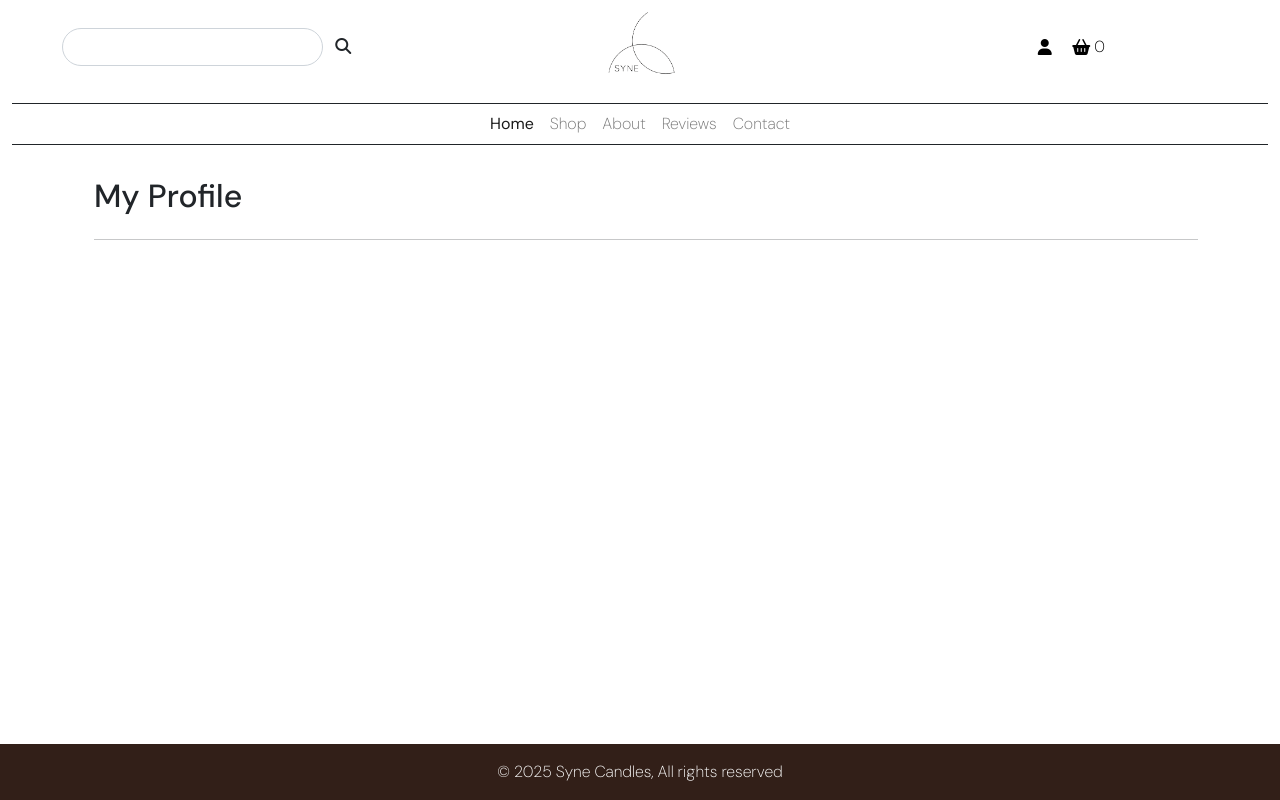
After one commit to j-mlo/syne_candles, a Django app: page /profile/ in a window 1280 px wide. The commit adds this page. Run offline with Django 4.2, Linux system fonts and the light colour scheme; some libraries are stand-ins or nearby versions; some web fonts are replaced.

Commit message:
Add profiles view, urls, template and custom css file

```diff
--- a/checkout/templates/checkout/checkout.html
+++ b/checkout/templates/checkout/checkout.html
@@ -11,7 +11,6 @@
 
     <div class="row">
         <div class="col-12 my-4 ps-4">
-            <hr>
             <h2 class="mb-4">Checkout</h2>
             <hr>
         </div>
--- a/checkout/templates/checkout/checkout_success.html
+++ b/checkout/templates/checkout/checkout_success.html
@@ -10,7 +10,6 @@
 
     <div class="row">
         <div class="col-12 my-4 ps-4">
-            <hr>
             <h2 class="mb-4">Thank you for your purchase!</h2>
             <hr>
             <p>Your order information is below and a confirmation email will be sent to <strong>{{ order.email }}.</strong></p>
--- /dev/null
+++ b/profiles/templates/profiles/profile.html
@@ -0,0 +1,22 @@
+{% extends "base.html" %}
+{% load static %}
+
+{% block extra_css %}
+    <link rel="stylesheet" href="{% static 'profiles/css/profile.css' %}">
+{% endblock %}
+
+{% block content %}
+<div class="container">
+
+    <div class="row">
+        <div class="col-12 my-4 ps-4">
+            <h2 class="mb-4">My Profile</h2>
+            <hr>
+        </div>
+    </div>
+
+    <div class="row">
+        <div class="col"></div>
+    </div>
+</div>
+{% endblock %}
--- a/profiles/urls.py
+++ b/profiles/urls.py
@@ -0,0 +1,6 @@
+from django.urls import path
+from . import views
+
+urlpatterns = [
+    path('', views.profile, name='profile'),
+]
--- a/profiles/views.py
+++ b/profiles/views.py
@@ -1,3 +1,13 @@
 from django.shortcuts import render
 
 # Create your views here.
+
+def profile(request):
+    """ Renders user's profile """
+
+    template = 'profiles/profile.html'
+    context = {
+
+    }
+
+    return render(request, template, context)
--- a/syne_candles/urls.py
+++ b/syne_candles/urls.py
@@ -27,4 +27,5 @@ urlpatterns = [
     path('products/', include('products.urls')),
     path('basket/', include('basket.urls')),
     path('checkout/', include('checkout.urls')),
+    path('profile/', include('profiles.urls')),
 ] + static(settings.MEDIA_URL, document_root=settings.MEDIA_ROOT)
```
Also changed, not shown: profiles/static/profiles/css/profile.css (added).
